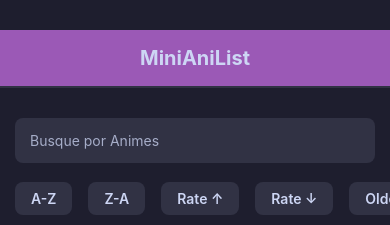
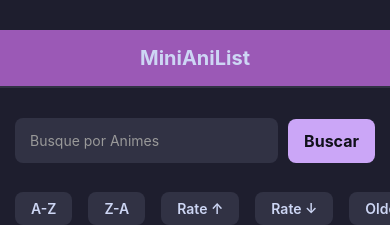
Before and after one commit to Bernardo270408/minianilist, a React Native app: screen / in a window 390 px wide. Shown: the top 225 px of the page. Built offline with nearby package versions, Linux system fonts and the light colour scheme; no server answers.

Commit message:
refractor: Adaptação do código para cumprimento dos requisitos da aula 9

```diff
--- /dev/null
+++ b/components/ItemInput.js
@@ -0,0 +1,38 @@
+import { useEffect, useState } from 'react';
+import { View, TextInput, TouchableOpacity, Text } from 'react-native';
+import { styles } from '../styles/styles';
+
+export function ItemInput({ onSubmit, placeholder = 'Busque por Animes', resetTrigger }) {
+  const [text, setText] = useState('');
+
+  useEffect(() => {
+    // limpar input quando o pai sinalizar (ex: ao fechar busca)
+    setText('');
+  }, [resetTrigger]);
+
+  const handleSend = () => {
+    const q = text.trim();
+    if (!q) return;
+    onSubmit(q);
+    setText('');
+  };
+
+  return (
+    <View style={styles.searchInnerContainer}>
+      <TextInput
+        style={styles.searchInput}
+        placeholder={placeholder}
+        placeholderTextColor="#999"
+        value={text}
+        onChangeText={setText}
+        returnKeyType="search"
+        onSubmitEditing={handleSend}
+      />
+      <TouchableOpacity style={styles.searchButton} onPress={handleSend}>
+        <Text style={styles.searchButtonText}>Buscar</Text>
+      </TouchableOpacity>
+    </View>
+  );
+}
+
+export default ItemInput;
--- /dev/null
+++ b/components/ListItem.js
@@ -0,0 +1,28 @@
+import { Pressable, Text, View } from 'react-native';
+import { styles } from '../styles/styles';
+import { MediaCard } from './MediaCard';
+
+export function ListItem({ item, isSaved, onAdd, onRemove }) {
+  const handlePress = isSaved ? onRemove.bind(this, item.id) : onAdd.bind(this, item);
+
+  return (
+    <Pressable
+      android_ripple={{ color: '#e0e0e0' }}
+      style={({ pressed }) => [styles.listItem, pressed && styles.listItemPressed]}
+      onPress={handlePress}
+    >
+      <View style={styles.listItemTop}>
+        <Text style={styles.listItemTitle}>{item.title}</Text>
+      </View>
+      <MediaCard
+        item={item}
+        isSaved={isSaved}
+        onAdd={onAdd}
+        onRemove={onRemove}
+        hideTitle
+      />
+    </Pressable>
+  );
+}
+
+export default ListItem;
--- a/hooks/useSavedList.js
+++ b/hooks/useSavedList.js
@@ -41,8 +41,18 @@
     }
   };
 
+  const handleClear = async () => {
+    try {
+      const newList = [];
+      setSavedList(newList);
+      await AsyncStorage.setItem(STORAGE_KEY, JSON.stringify(newList));
+    } catch (e) {
+      console.error('Erro ao limpar lista:', e);
+    }
+  };
+
   // Retorna um helper para verificar se um item já está salvo
   const isItemSaved = (id) => savedList.some(item => item.id === id);
 
-  return { savedList, handleAdd, handleRemove, isItemSaved };
+  return { savedList, handleAdd, handleRemove, handleClear, isItemSaved };
 }
--- a/screens/HomeScreen.js
+++ b/screens/HomeScreen.js
@@ -1,36 +1,36 @@
 import { useState, useMemo } from 'react';
-import { View, Text, FlatList, TouchableOpacity, TextInput, ActivityIndicator, Keyboard, ScrollView } from 'react-native';
+import { View, Text, FlatList, TouchableOpacity, ActivityIndicator, Keyboard, ScrollView } from 'react-native';
 import { styles } from '../styles/styles';
 import { COLORS } from '../styles/theme'
 import { searchAnimations } from '../services/tmdb';
 import { useSavedList } from '../hooks/useSavedList';
-import { MediaCard } from '../components/MediaCard';
+import ListItem from '../components/ListItem';
 import { MediaCount } from '../components/MediaCount';
 import { ClearButton } from '../components/ClearButton';
+import ItemInput from '../components/ItemInput';
 
 export default function HomeScreen() {
-  const { savedList, handleAdd, handleRemove, isItemSaved } = useSavedList();
-
+  const { savedList, handleAdd, handleRemove, handleClear, isItemSaved } = useSavedList();
   const [searchResults, setSearchResults] = useState([]);
-  const [searchQuery, setSearchQuery] = useState('');
+  const [searchResetTrigger, setSearchResetTrigger] = useState(false);
   const [loading, setLoading] = useState(false);
   const [isViewingSearch, setIsViewingSearch] = useState(false);
 
   const [sortOption, setSortOption] = useState('');
 
-  const performSearch = async () => {
-    const query = searchQuery.trim();
-    if (!query) return handleBack();
+  const performSearch = async (query) => {
+    const q = (query || '').trim();
+    if (!q) return handleBack();
 
     setIsViewingSearch(true);
     setLoading(true);
     Keyboard.dismiss();
 
     try {
-      const results = await searchAnimations(query);
+      const results = await searchAnimations(q);
       setSearchResults(results);
     } catch (error) {
-      console.error("Erro na busca:", error);
+      console.error('Erro na busca:', error);
     } finally {
       setLoading(false);
     }
@@ -39,21 +39,14 @@
   const handleBack = () => {
     setIsViewingSearch(false);
     setSearchResults([]);
-    setSearchQuery('');
     setSortOption('');
+    // trigger ItemInput to reset
+    setSearchResetTrigger(prev => !prev);
     Keyboard.dismiss();
   };
 
   const clearAllHandler = async () => {
-    // Remove all items from the saved list
-    const newList = [];
-    await handleRemove(null); // This will be overridden by the actual clear logic below
-    // Actually, we need to clear savedList - let's use AsyncStorage directly
-    // But we should use the hook's capability. Let's call handleRemove for each item
-    // Better approach: we'll iterate and remove
-    for (const item of savedList) {
-      await handleRemove(item.id);
-    }
+    await handleClear();
   };
 
   const baseData = isViewingSearch ? searchResults : savedList;
@@ -101,14 +94,7 @@
             <Text style={styles.backButtonText}>Voltar</Text>
           </TouchableOpacity>
         )}
-        <TextInput
-          style={[styles.searchInput, isViewingSearch && styles.searchInputWithMargin]}
-          placeholder="Busque por Animes"
-          placeholderTextColor={COLORS.subtext}
-          value={searchQuery}
-          onChangeText={setSearchQuery}
-          onSubmitEditing={performSearch}
-        />
+        <ItemInput onSubmit={performSearch} resetTrigger={searchResetTrigger} />
       </View>
 
       {/* Menu horizontal de Filtros */}
@@ -155,7 +141,7 @@
             ) : null
           }
           renderItem={({ item }) => (
-            <MediaCard
+            <ListItem
               item={item}
               isSaved={isItemSaved(item.id)}
               onAdd={handleAdd}
--- a/styles/styles.js
+++ b/styles/styles.js
@@ -9,7 +9,8 @@
   },
   searchContainer: {
     flexDirection: 'row',
-    alignItems: 'center', // Movido do estilo inline
+    alignItems: 'center',
+    justifyContent: 'flex-start',
     paddingHorizontal: 15,
     marginBottom: 10
   },
@@ -40,7 +41,6 @@
   },
   card: {
     backgroundColor: COLORS.mantle,
-    borderRadius: 12,
     flexDirection: 'row',
     marginBottom: 20,
     overflow: 'hidden',
@@ -127,6 +127,8 @@
     borderRadius: 8,
     justifyContent: 'center',
     alignItems: 'center',
+    marginRight: 10,
+    marginBottom: 10
   },
   backButtonText: {
     color: COLORS.text,
@@ -209,4 +211,43 @@
     marginBottom: 20,
     paddingVertical: 12,
   },
+  // ItemInput
+  searchInnerContainer: {
+    flex: 1,
+    flexDirection: 'row',
+    alignItems: 'center',
+    marginBottom: 10,
+  },
+  searchButton: {
+    backgroundColor: COLORS.mauve,
+    marginLeft: 10,
+    paddingHorizontal: 16,
+    paddingVertical: 12,
+    borderRadius: 8,
+    justifyContent: 'center',
+    alignItems: 'center',
+  },
+  searchButtonText: {
+    color: COLORS.crust,
+    fontSize: 16,
+    fontWeight: 'bold',
+  },
+  listItem: {
+    borderRadius: 12,
+    overflow: 'hidden',
+    marginBottom: 20,
+  },
+  listItemPressed: {
+    opacity: 0.85,
+  },
+  listItemTop: {
+    paddingHorizontal: 15,
+    paddingVertical: 10,
+    backgroundColor: COLORS.surface0,
+  },
+  listItemTitle: {
+    color: COLORS.text,
+    fontSize: 16,
+    fontWeight: 'bold',
+  },
 });
```
